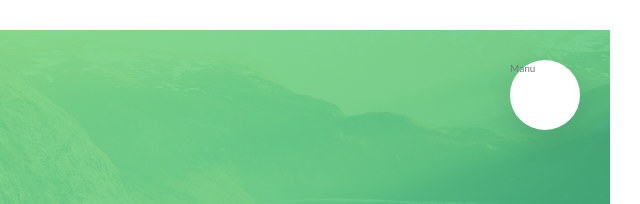
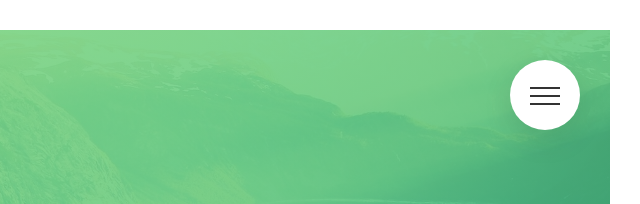
Before and after one commit to wudtichaikarun/practice-sass, a website: page index.html in a window 1280 px wide. Shown: the top 204 px of the page, 640-1280 px from the left. Drawn offline with Linux system fonts and the light colour scheme.

Commit message:
hamberger manu

```diff
--- a/index.html
+++ b/index.html
@@ -14,7 +14,9 @@
   <div class="navigation">
     <input type="checkbox" id="navi-toggle" class="navigation__checkbox">
 
-    <label for="navi-toggle" class="navigation__btn">Manu</label>
+    <label for="navi-toggle" class="navigation__btn">
+      <span class="navigation__icon">&nbsp;</span>
+    </label>
 
     <div class="navigation__background">&nbsp;</div>
 
--- a/sass/layout/_navigation.scss
+++ b/sass/layout/_navigation.scss
@@ -14,6 +14,10 @@
     border-radius: 50%;
     z-index: 2000;
     box-shadow: 0 1rem 3rem rgba($color-black, .1);
+
+    //move &__icon to center
+    text-align: center;
+    cursor: pointer;
   }
 
   &__background {
@@ -93,6 +97,7 @@
 
   }
 
+  // FUNCTIONALITY
   &__checkbox:checked ~ &__background {
     transform: scale(80);
   }
@@ -101,4 +106,58 @@
     opacity: 1;
     width: 100%;
   }
+
+  // ICON
+  &__icon {
+    position: relative;
+    margin-top: 3.5rem;
+
+    &,
+    &::before,
+    &::after {
+      width: 3rem;
+      height: 2px;
+      background-color: $color-dark-grey-3;
+      display: inline-block;
+    }
+
+    &::before,
+    &::after {
+      content: '';
+      position: absolute;
+      left: 0;
+      transition: all .2s;
+    }
+
+    &::before {
+      top: -.8rem;
+    }
+
+    &::after {
+      top: .8rem;
+    }
+  }
+
+  &__btn:hover &__icon::before {
+    top: -1rem;
+  }
+
+  &__btn:hover &__icon::after {
+    top: 1rem;
+  }
+
+  &__checkbox:checked + &__btn &__icon {
+    background-color: transparent;
+  }
+
+  &__checkbox:checked + &__btn &__icon::before {
+    top: 0;
+    transform: rotate(135deg)
+  }
+
+  &__checkbox:checked + &__btn &__icon::after {
+    top: 0;
+    transform: rotate(-135deg)
+  }
+
 }
```
Also changed, not shown: css/main.css, 1 other file.
